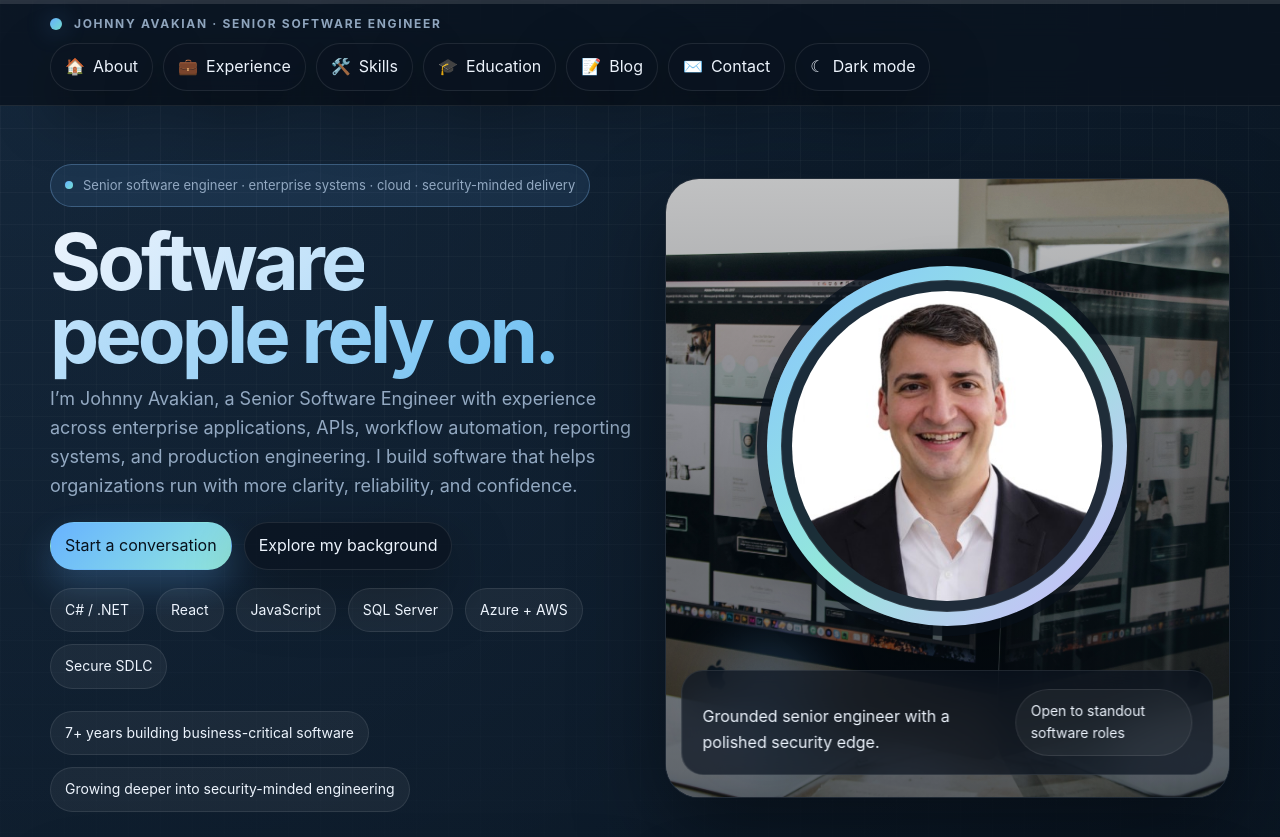
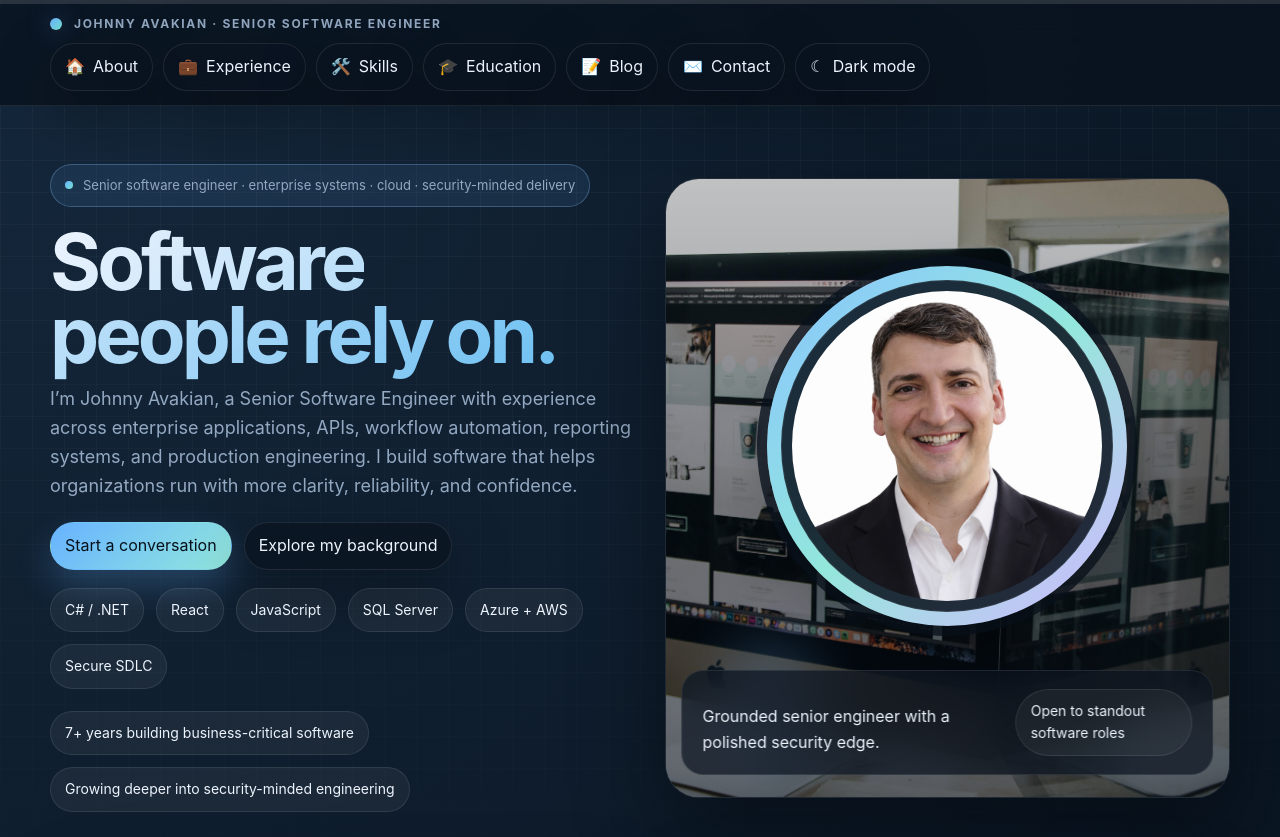
Before and after one commit to codeavak/portfolio_website, a Jekyll site: the page built from index.html, in a window 1280 px wide. Shown: the top 837 px of the page. Built offline with Jekyll 4.4.1, drawn with Linux system fonts in a browser that asks for light colours; grey boxes are pictures that could not be loaded.

Commit message:
Update profile picture to Johnny.png

```diff
--- a/index.html
+++ b/index.html
@@ -104,7 +104,7 @@
             <div class="portrait-stack">
             <div class="portrait-ring">
               <div class="portrait-frame">
-                <img src="assets/Johnny.jfif" alt="Headshot of Johnny Avakian" />
+                <img src="assets/Johnny.png" alt="Headshot of Johnny Avakian" />
               </div>
             </div>
           </div>
```
Also changed, not shown: assets/Johnny.jfif (deleted), assets/Johnny.png (added).
